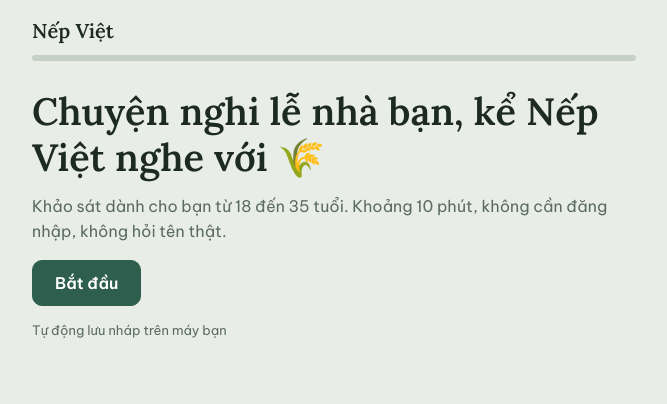
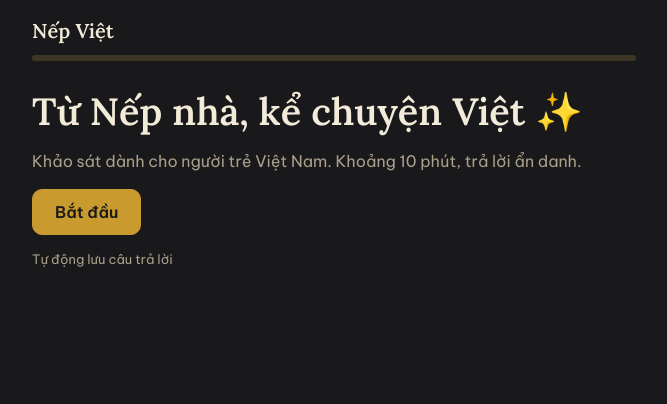
Before and after one commit to ddonutswsprinkles/nep-viet, a plain HTML site: page index.html in a window 1280 px wide. Shown: the whole page, without its empty margins (306-973 px from the left). Drawn offline with Linux system fonts and the light colour scheme.

Commit message:
Update index.html

```diff
--- a/index.html
+++ b/index.html
@@ -8,9 +8,7 @@
 <link rel="preconnect" href="https://fonts.googleapis.com">
 <link href="https://fonts.googleapis.com/css2?family=Be+Vietnam+Pro:wght@400;500;600&family=Lora:wght@500;600&display=swap" rel="stylesheet">
 <style>
-:root{--bg:#E8EEE7;--card:#F6F9F4;--ink:#1D2A24;--mut:#5B6B62;--jade:#2E5E4E;--on:#fff;--gold:#C99A2E;--red:#A32A2A;--line:#C5D1C7;box-sizing:border-box;padding-top:env(safe-area-inset-top,0px);padding-bottom:env(safe-area-inset-bottom,0px)}
-@media(prefers-color-scheme:dark){:root:not([data-theme="light"]){--bg:#141C18;--card:#1D2822;--ink:#E6EEE8;--mut:#95A69B;--jade:#6FB39A;--on:#0F1A15;--line:#34453B;--red:#E58A8A}}
-:root[data-theme="dark"]{--bg:#141C18;--card:#1D2822;--ink:#E6EEE8;--mut:#95A69B;--jade:#6FB39A;--on:#0F1A15;--line:#34453B;--red:#E58A8A}
+:root{--bg:#19191B;--card:#242427;--ink:#F3EBDA;--mut:#A99F8A;--jade:#C99A2E;--on:#1A1A1C;--gold:#D9B45A;--red:#E58A8A;--line:#3D3626;box-sizing:border-box;padding-top:env(safe-area-inset-top,0px);padding-bottom:env(safe-area-inset-bottom,0px)}
 html{scroll-padding-top:env(safe-area-inset-top,0px)}
 *,*::before,*::after{box-sizing:inherit}
 body{margin:0;background:var(--bg);color:var(--ink);font:400 16px/1.55 'Be Vietnam Pro',system-ui,sans-serif}
@@ -74,7 +72,7 @@ const pay = a => (a.Q21 || "").startsWith("Mua");
 const stop = (t, m) => [t, m];
 const sat = ["Rất không hài lòng","Rất hài lòng"];
 const Q = [
-{id:"Q0",s:0,k:"s",t:"Bạn đồng ý tham gia và cho phép nhóm sử dụng câu trả lời ẩn danh?",d:"Khảo sát tìm hiểu cách các bạn trẻ chuẩn bị nghi lễ, phong tục gia đình (giỗ, Tết, Rằm/mùng Một, ông Công ông Táo, nhập trạch, cưới hỏi, đi lễ chùa) và mức độ quan tâm của bạn tới một nền tảng hỗ trợ việc này. Dành cho người từ 18 đến 35 tuổi, khoảng 10 phút. Câu trả lời ẩn danh, chỉ dùng cho báo cáo học tập của nhóm. Bạn có thể bỏ qua các câu không bắt buộc và dừng bất cứ lúc nào. Nếu để lại email ở cuối khảo sát, email được lưu riêng, không gắn với câu trả lời của bạn.",o:["Có","Không"],x:v=>v=="Không"&&stop("Cảm ơn bạn","Mình cần sự đồng ý của bạn để tiếp tục. Cảm ơn bạn đã ghé qua.")},
+{id:"Q0",s:0,k:"s",t:"Bạn đồng ý tham gia và cho phép nhóm sử dụng câu trả lời ẩn danh?",d:"Khảo sát tìm hiểu cách các bạn trẻ cần chuẩn bị nghi lễ, phong tục gia đình (giỗ, Tết, Rằm/mùng Một, ông Công ông Táo, nhập trạch, cưới hỏi, đi lễ chùa) và mức độ quan tâm của bạn tới một nền tảng hỗ trợ việc này.\n\Câu trả lời ẩn danh, chỉ dùng cho báo cáo học tập của nhóm. Bạn có thể bỏ qua các câu không bắt buộc và dừng bất cứ lúc nào.\n\nNếu để lại email ở cuối khảo sát, email được lưu riêng, không gắn với câu trả lời của bạn.",o:["Có","Không"],x:v=>v=="Không"&&stop("Cảm ơn bạn","Mình cần sự đồng ý của bạn để tiếp tục. Cảm ơn bạn đã ghé qua.")},
 {id:"S1",s:1,k:"s",t:"Độ tuổi của bạn?",o:["Dưới 18","18–24","25–30","31–35","Trên 35"]},
 {id:"S2",s:1,k:"s",t:"Công việc của bạn có liên quan trực tiếp đến lĩnh vực nào sau đây không?",o:["Nghiên cứu/giảng dạy văn hóa","Hoạt động tôn giáo hoặc tín ngưỡng","Cung cấp sản phẩm/dịch vụ cho các dịp văn hóa, nghi lễ","Phát triển nội dung hoặc ứng dụng liên quan","Không"],x:v=>v!="Không"&&stop("Cảm ơn bạn","Lần này nhóm đang tìm người không làm việc trực tiếp trong các lĩnh vực đó. Cảm ơn bạn đã quan tâm.")},
 {id:"S3",s:1,k:"s",t:"Trong 12 tháng qua, vai trò của bạn với các nghi lễ gia đình là gì? (chọn mức cao nhất)",o:S3},
@@ -136,7 +134,7 @@ const err = m => { const e = $(".err"); if (e) e.textContent = m || ""; };
 
 function start() {
   $("#bar").style.width = "0"; $("#sec").textContent = "";
-  app.innerHTML = `<h1>Chuyện nghi lễ nhà bạn, kể Nếp Việt nghe với 🌾</h1><p class="d">Khảo sát dành cho bạn từ 18 đến 35 tuổi. Khoảng 10 phút, không cần đăng nhập, không hỏi tên thật.</p><div class="nav"><button id="go" style="margin-left:0">${i >= 0 ? "Tiếp tục" : "Bắt đầu"}</button></div><p class="note">Tự động lưu nháp trên máy bạn</p>`;
+  app.innerHTML = `<h1>Từ Nếp nhà, kể chuyện Việt ✨</h1><p class="d">Khảo sát dành cho người trẻ Việt Nam. Khoảng 10 phút, trả lời ẩn danh.</p><div class="nav"><button id="go" style="margin-left:0">${i >= 0 ? "Tiếp tục" : "Bắt đầu"}</button></div><p class="note">Tự động lưu câu trả lời</p>`;
 }
 function render() {
   const q = Q[i], v = a[q.id];
@@ -203,7 +201,7 @@ function finish() {
   if (SUBMIT_URL) {
     const post = b => fetch(SUBMIT_URL, {method: "POST", mode: "no-cors", headers: {"Content-Type": "text/plain"}, body: b}).catch(() => {});
     post(main); if (email) post(JSON.stringify({mail: email}));
-    end("Cảm ơn bạn rất nhiều 🌾", "Câu trả lời của bạn đã được ghi nhận. Nếp Việt sẽ liên hệ qua email nếu bạn đã đăng ký dùng thử sớm.");
+    end("Cảm ơn bạn đã dành thời gian điền khảo sát!", "Câu trả lời của bạn đã được ghi nhận. Nếp Việt✨ sẽ liên hệ qua email nếu bạn đã đăng ký dùng thử sớm.");
   } else {
     end("Cảm ơn bạn rất nhiều 🌾", "Chế độ thử: trang chưa được nối với nơi nhận dữ liệu, nên câu trả lời chưa được gửi đi.");
     app.insertAdjacentHTML("beforeend", '<div class="nav"><button id="dl" style="margin-left:0">Tải bản trả lời (.json)</button></div>');
```
